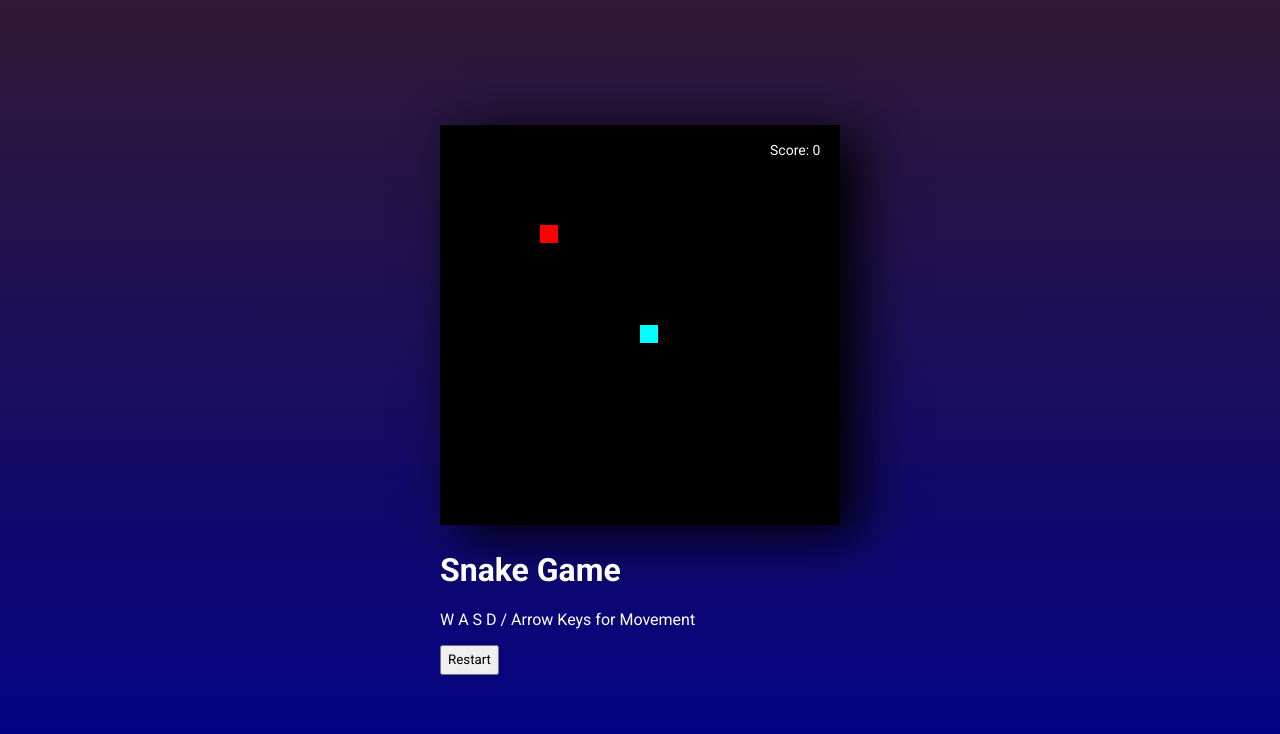
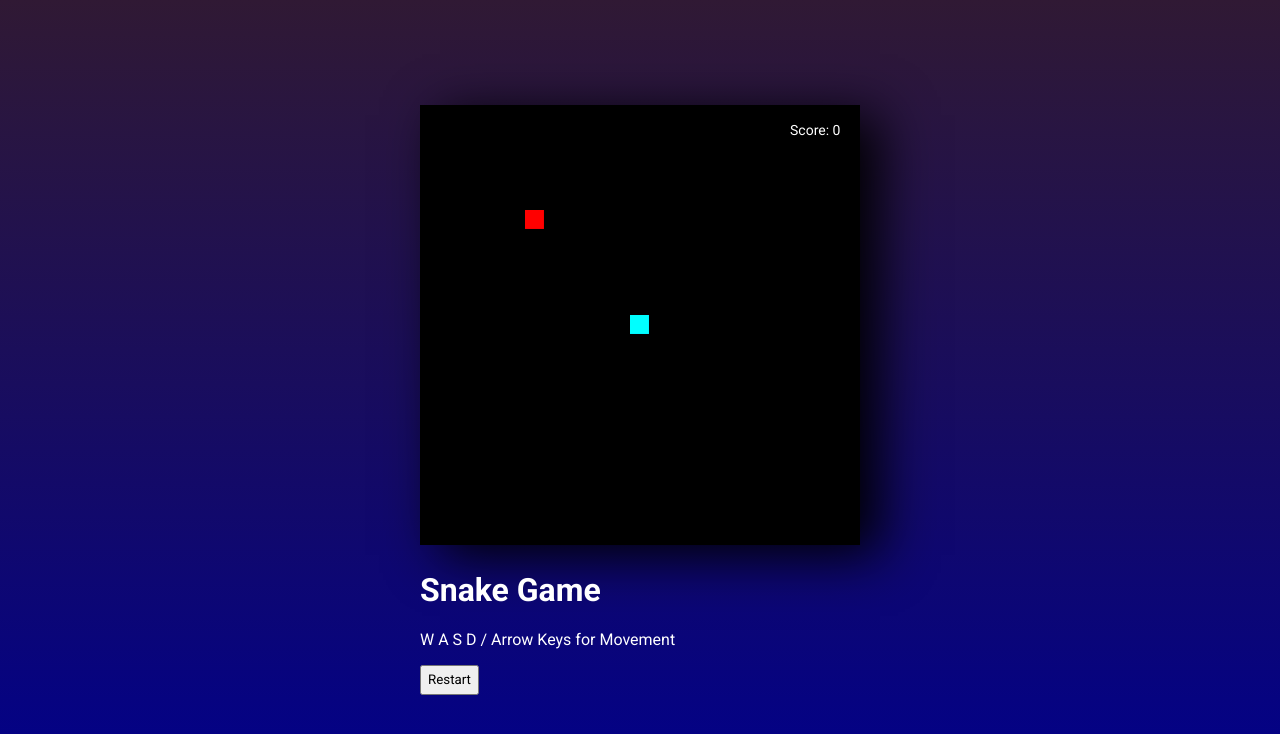
Before and after one commit to anderson-pixel/snake-game, a React (Create React App) app: page / in a window 1280 px wide. Shown: the top 734 px of the page. Built offline with nearby package versions, Linux system fonts and the light colour scheme; the HTML template or start-up script is replaced by a standard one.

Commit message:
Updated Game Height And Width

```diff
--- a/src/App.tsx
+++ b/src/App.tsx
@@ -4,7 +4,7 @@ function App() {
   return (
     <>
     <div className="App">
-    <canvas id='game' width='400' height='400'></canvas>
+    <canvas id='game' width='440' height='440'></canvas>
     </div>
     <h1 className="">Snake Game</h1>
     <p>W A S D / Arrow Keys for Movement</p>
@@ -31,7 +31,7 @@ setTimeout(function(){
   let headX = 10;
   let headY = 10;
 
-  let tileCount = 20;
+  let tileCount = 21;
   let tileSize = canvas.width / tileCount - 2;
 
   let xVelocity = 0;
```
